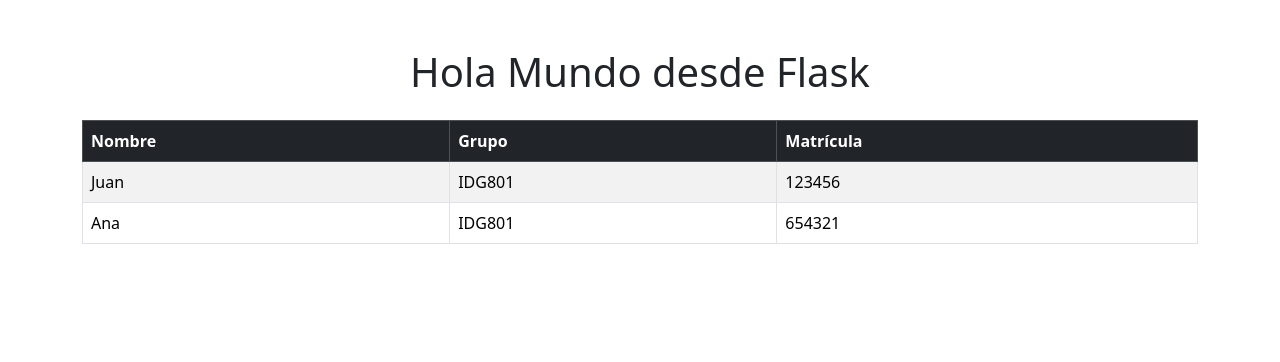
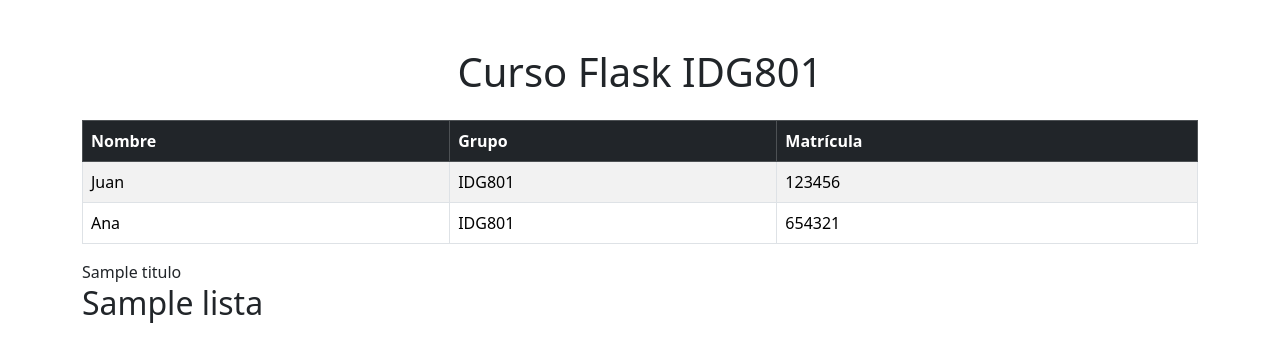
Before and after one commit to IDGS-801-22001379/IntroFlask, a Flask app: template templates/index.html in a window 1280 px wide. Shown: the top 362 px of the page. Run offline with Flask 3, Linux system fonts and the light colour scheme; the template is opened without the code that fills it: most values are stand-ins (such as "Sample title", 1, 10 or a date in 2020).

Commit message:
commit flask creacion de blockes 10/02/2025

```diff
--- a/main.py
+++ b/main.py
@@ -6,7 +6,20 @@ app = Flask(__name__)
 # Ruta principal que renderiza la plantilla HTML
 @app.route("/")
 def index():
-    return render_template("index.html")
+    titulo = "IDGS801"
+    lista = ["pedro", "Juan", "Yael"]
+    return render_template("index.html", titulo=titulo, lista=lista)
+
+@app.route("/ejemplo1")
+def ejemplo1():
+    return render_template("ejemplo1.html")
+
+
+@app.route("/ejemplo2")
+def ejemplo2():
+    return render_template("ejemplo2.html")
+
+
 
 # Ruta simple que muestra un mensaje en HTML
 @app.route("/hola")
--- a/templates/index.html
+++ b/templates/index.html
@@ -1,39 +1,11 @@
-<!DOCTYPE html>
-<html lang="es">
-<head>
-    <meta charset="UTF-8">
-    <meta name="viewport" content="width=device-width, initial-scale=1.0">
-    <title>Flask App</title>
-    <!-- Enlace correcto a Bootstrap -->
-    <link href="https://cdn.jsdelivr.net/npm/bootstrap@5.3.3/dist/css/bootstrap.min.css" rel="stylesheet">
-</head>
-<body class="container mt-5">
-    <h1 class="text-center">Hola Mundo desde Flask</h1>
+{% extends "layout.html"%}
+{%block container%}
 
-    <!-- Tabla con Bootstrap -->
-    <table class="table table-striped table-bordered mt-4">
-        <thead class="table-dark">
-            <tr>
-                <th>Nombre</th>
-                <th>Grupo</th>
-                <th>Matrícula</th>
-            </tr>
-        </thead>
-        <tbody>
-            <tr>
-                <td>Juan</td>
-                <td>IDG801</td>
-                <td>123456</td>
-            </tr>
-            <tr>
-                <td>Ana</td>
-                <td>IDG801</td>
-                <td>654321</td>
-            </tr>
-        </tbody>
-    </table>
 
-    <!-- Enlace a Bootstrap JavaScript (opcional si necesitas funcionalidades dinámicas) -->
-    <script src="https://cdn.jsdelivr.net/npm/bootstrap@5.3.3/dist/js/bootstrap.bundle.min.js"></script>
-</body>
-</html>
+    <h1></h1>{{titulo}}
+    {% for i in lista %}
+        <h2> {{i}} </h2>
+    {% endfor %}
+
+
+{%endblock%}
--- /dev/null
+++ b/templates/layout.html
@@ -0,0 +1,42 @@
+<!DOCTYPE html>
+<html lang="es">
+<head>
+    <meta charset="UTF-8">
+    <meta name="viewport" content="width=device-width, initial-scale=1.0">
+    <title>Flask App</title>
+    <!-- Enlace correcto a Bootstrap -->
+    <link href="https://cdn.jsdelivr.net/npm/bootstrap@5.3.3/dist/css/bootstrap.min.css" rel="stylesheet">
+</head>
+<body class="container mt-5">
+    <h1 class="text-center">Curso Flask IDG801</h1>
+
+    <!-- Tabla con Bootstrap -->
+    <table class="table table-striped table-bordered mt-4">
+        <thead class="table-dark">
+            <tr>
+                <th>Nombre</th>
+                <th>Grupo</th>
+                <th>Matrícula</th>
+            </tr>
+        </thead>
+        <tbody>
+            <tr>
+                <td>Juan</td>
+                <td>IDG801</td>
+                <td>123456</td>
+            </tr>
+            <tr>
+                <td>Ana</td>
+                <td>IDG801</td>
+                <td>654321</td>
+            </tr>
+        </tbody>
+    </table>
+   {% block container%}
+   {% endblock %}
+
+
+    <!-- Enlace a Bootstrap JavaScript (opcional si necesitas funcionalidades dinámicas) -->
+    <script src="https://cdn.jsdelivr.net/npm/bootstrap@5.3.3/dist/js/bootstrap.bundle.min.js"></script>
+</body>
+</html>
```
Also changed, not shown: templates/ejemplo1.html (added, +7 -0 lines), templates/ejemplo2.html (added, +12 -0 lines).
